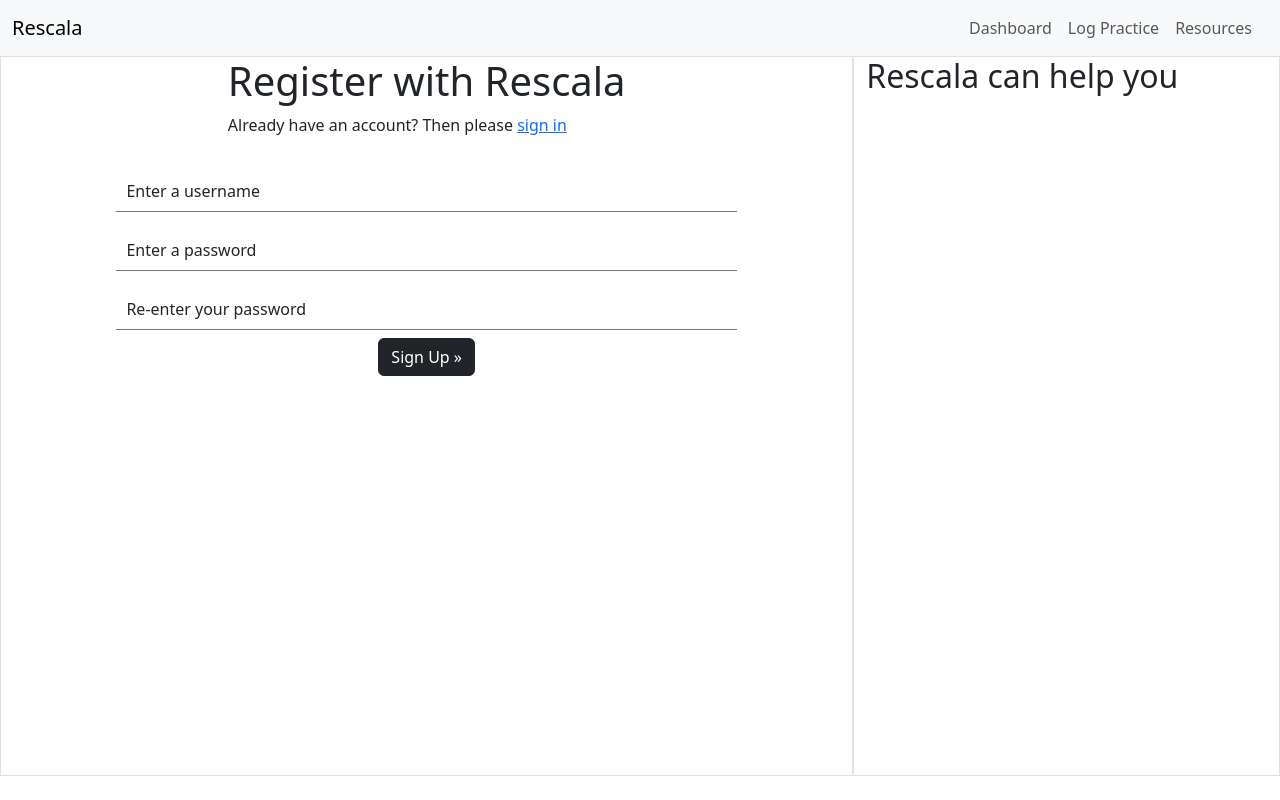
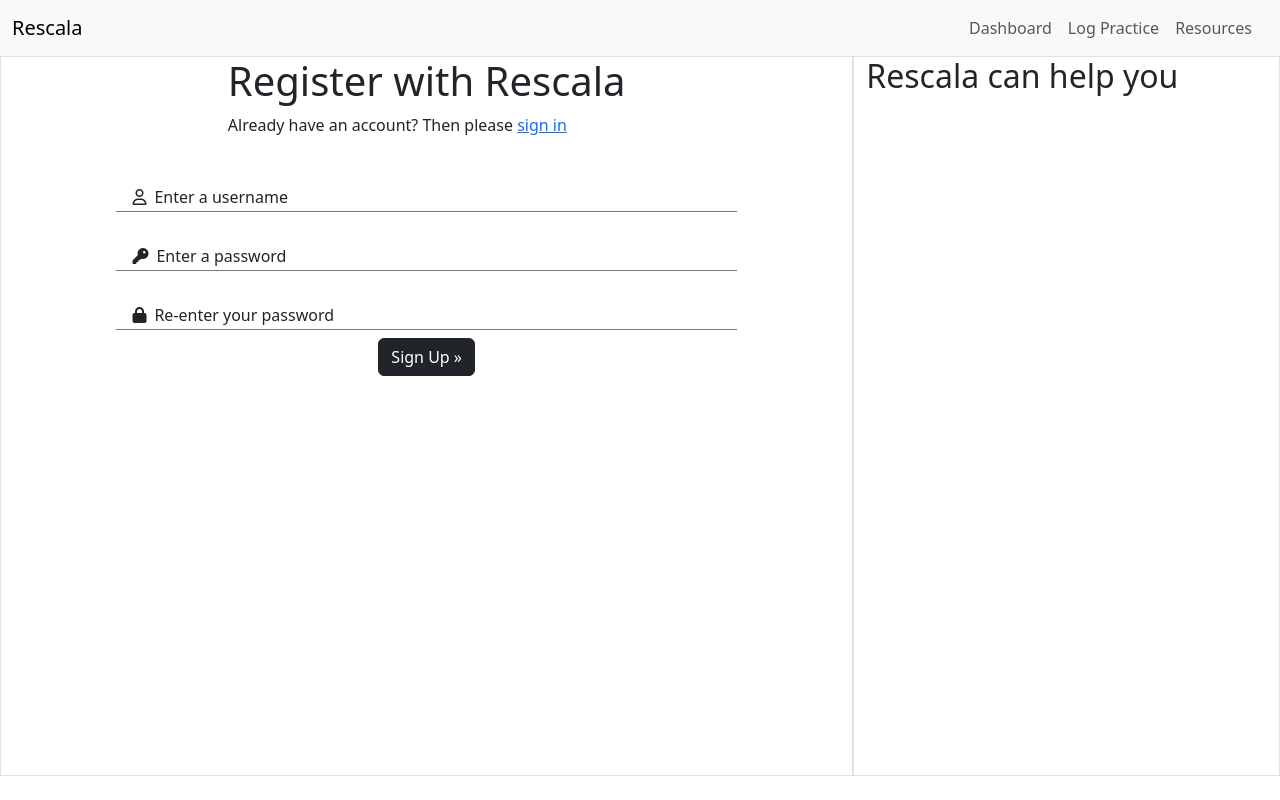
Before and after one commit to denham-ed/rescala-app, a Django app: page /accounts/signup/ in a window 1280 px wide. Run offline with Django 4.2, Linux system fonts and the light colour scheme; some libraries are stand-ins or nearby versions.

Commit message:
Add icons to sign up form

```diff
--- a/static/css/style.css
+++ b/static/css/style.css
@@ -49,9 +49,9 @@
 .user-input-wrp .floating-label {
 	position: absolute;
 	pointer-events: none;
-	top: 18px;
-	left: 10px;
-	transition: 0.2s ease all;
+	left: 1rem;
+	bottom: 0.2rem;
+	transition: 0.4s ease all;
 }
 .user-input-wrp input:focus ~ .floating-label,
 .user-input-wrp input:not(:focus):valid ~ .floating-label{
@@ -60,3 +60,8 @@
 	font-size: 13px;
 	opacity: 1;
 }
+/* Assist from
+https://www.educative.io/answers/how-to-add-icons-inside-input-elements-in-html */
+.input-icons i {
+	padding-right: 0.5rem;
+}
--- a/templates/account/signup.html
+++ b/templates/account/signup.html
@@ -16,21 +16,22 @@
             </div>
             <form class="signup w-75" id="signup_form" method="post" action="{% url 'account_signup' %}">
                 {% csrf_token %}
-                <div class="user-input-wrp my-2">
+                <div class="user-input-wrp my-2 input-icons">
                     <br />
+
                     {{form.username}}
-                    <span class='floating-label'>Enter a username</span>
+                    <span class='floating-label'>            <i class="fa-regular fa-user"></i>Enter a username</span>
                 </div>
-                <div class="user-input-wrp my-2">
+                <div class="user-input-wrp my-2 input-icons">
                     <br />
                     {{form.password1}}
-                    <span class='floating-label'>Enter a password</span>
+                    <span class='floating-label'><i class="fa-solid fa-key"></i></i>Enter a password</span>
                 </div>
 
-                <div class="user-input-wrp my-2">
+                <div class="user-input-wrp my-2 input-icons">
                     <br />
                     {{form.password2}}
-                    <span class='floating-label'>Re-enter your password</span>
+                    <span class='floating-label'><i class="fa-solid fa-lock"></i>Re-enter your password</span>
                 </div>
                 {% if redirect_field_value %}
                 <input type="hidden" name="{{ redirect_field_name }}" value="{{ redirect_field_value }}" />
```
